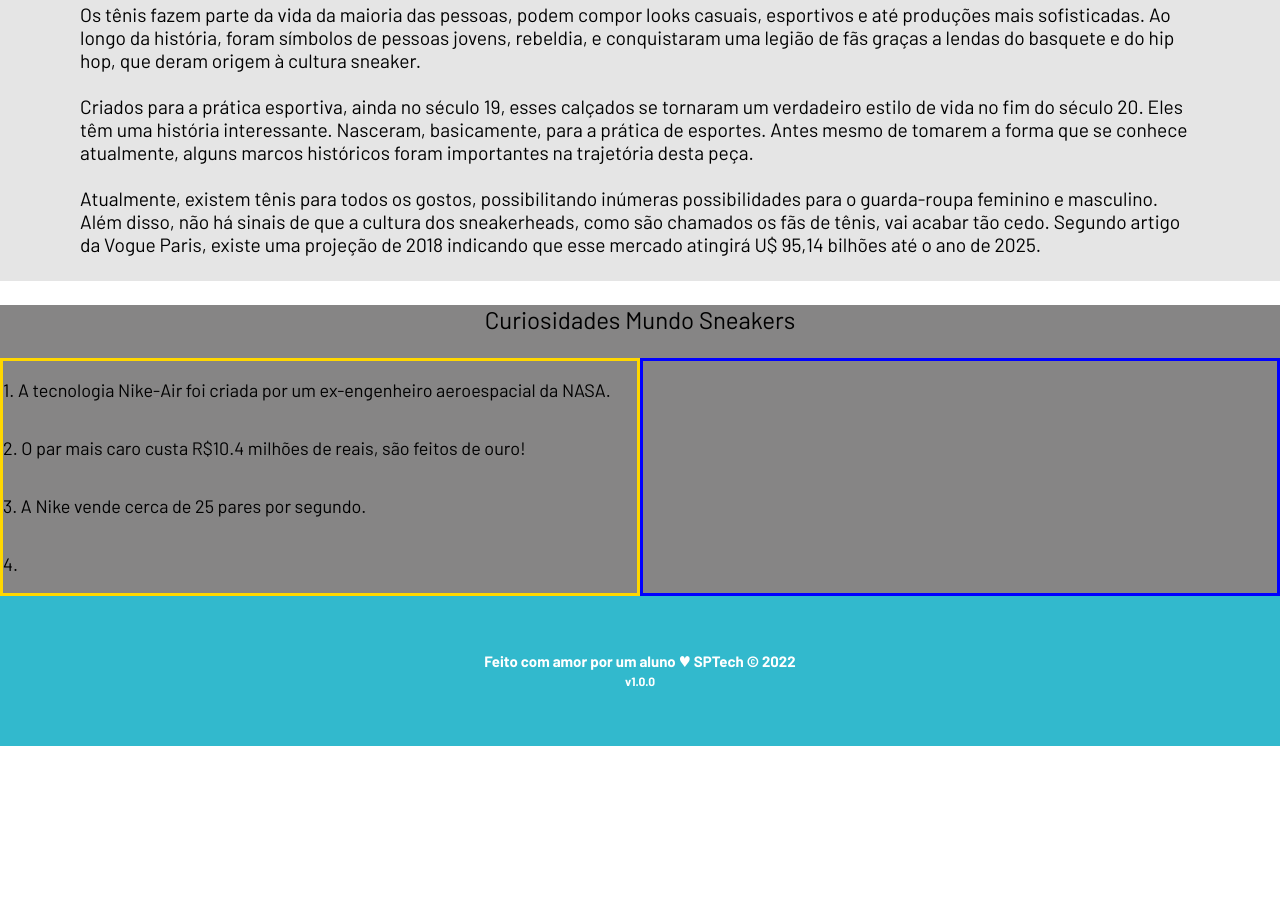
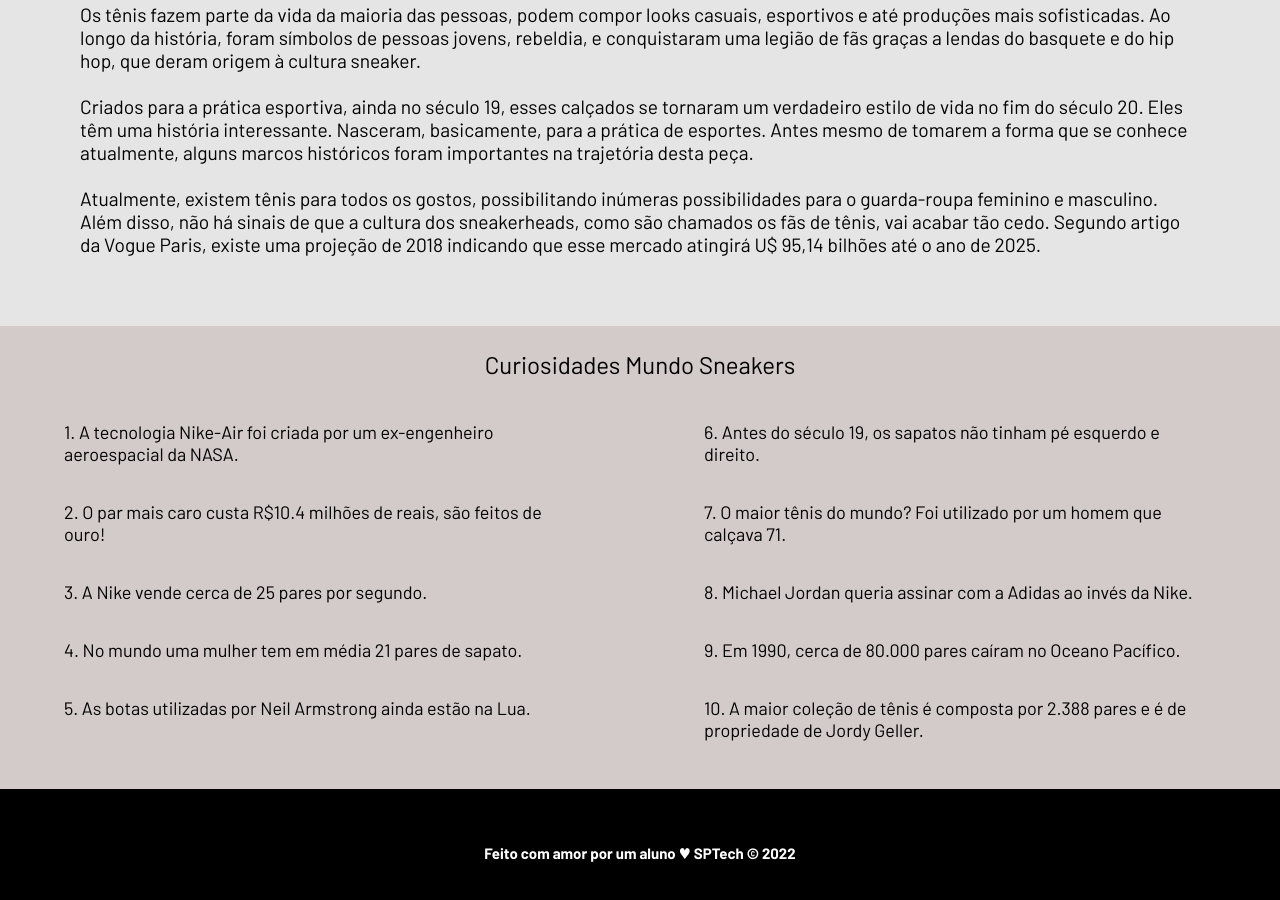
Before and after one commit to leonardosantosborges/Sneakers-ProjetoIndividual, a website: page site/public/index.html in a window 1280 px wide. Shown: the part 666-1566 px from the top of the page. Before the commit the page ends 1412 px from the top, so only its background shows below. Drawn offline with Linux system fonts and the light colour scheme.

Commit message:
pagina inicial finalizada

```diff
--- /dev/null
+++ b/site/public/css/modelos.css
@@ -0,0 +1,63 @@
+@import url('https://fonts.googleapis.com/css2?family=Barlow:ital,wght@0,100;0,200;0,300;0,400;0,500;0,600;0,700;0,800;0,900;1,100;1,200;1,300;1,400;1,500;1,600;1,700;1,800;1,900&display=swap');
+
+/* *{
+  margin: 0;
+	padding: 0;
+	border: 0;
+	font-size: 100%;
+	font: inherit;
+	vertical-align: baseline;
+} */
+
+
+body {
+  margin: 0;
+  padding: 0;
+  font-family: 'Barlow', "Segoe UI", Tahoma, Geneva, Verdana, sans-serif;
+  background-color: rgb(211, 202, 202);
+}
+
+.container {
+  width: 80%;
+  margin: auto;
+  display: flex;
+}
+
+.header {
+  border-bottom: 3px solid grey;
+  background-color: black;
+}
+
+.header .container {
+  justify-content: space-between;
+}
+
+.header a {
+  text-decoration: none;
+  color: white;
+}
+
+.agora {
+  font-weight: 800;
+}
+
+.navbar {
+  width: 800px;
+  display: flex;
+  align-items: center;
+  justify-content: space-between;
+  list-style: none;
+  color: whitesmoke;
+}
+
+
+.titulo {
+  color: #32b9cd;
+  width: fit-content;
+  font-weight: 500;
+  width: 80px;
+}
+
+.titulo img {
+  width: 80px;
+}
--- a/site/public/css/style.css
+++ b/site/public/css/style.css
@@ -14,7 +14,7 @@ body {
   margin: 0;
   padding: 0;
   font-family: 'Barlow', "Segoe UI", Tahoma, Geneva, Verdana, sans-serif;
-  /* background-color: black; */
+  background-color: rgb(211, 202, 202);
 }
 
 .container {
@@ -56,7 +56,6 @@ body {
   width: fit-content;
   font-weight: 500;
   width: 80px;
-
 }
 
 .titulo img {
@@ -103,6 +102,7 @@ body {
   background-color: #e5e5e5;
   display: flex;
   flex-direction: column;
+  height: 400px;
 }
 
 .social .introducao{
@@ -144,8 +144,9 @@ body {
 /* CURIOSIDADES  */
 
 .curiosidades{
-  background-color: rgb(134, 133, 133);
+  background-color: rgb(211, 202, 202);
   margin: none;
+  margin-bottom: 30px;
 }
 
 .curiosidades .titulo_c {
@@ -164,24 +165,39 @@ body {
 .curiosidades .sobre .about_one {
   display: flex;
   font-size: 18px;
-  border: 3px solid gold;
+  /* border: 3px solid gold; */
   flex-direction: column;
   width: 50%;
-  /* height: 300px; */
+}
+
+.curiosidades .sobre .about_one p{
+  width: 80%;
+  display: flex;
+  align-self: center;
 }
 
 .curiosidades .sobre .about_two {
-  border: 3px solid blue;
+  /* border: 3px solid blue; */
+  display: flex;
+  font-size: 18px;
+  flex-direction: column;
   width: 50%;
 }
+
+.curiosidades .sobre .about_two p{
+  width: 80%;
+  display: flex;
+  align-self: center;
+}
+
 
 
 
 /* FOOTER */
 
 .footer {
-  background-color: #32b9cd;
-  height: 150px;
+  background-color: black;
+  height: 130px;
   color: #fff;
   display: flex;
   font-size: 15px;
--- a/site/public/index.html
+++ b/site/public/index.html
@@ -13,9 +13,9 @@
     <link rel="icon" href="assets/imgs/Logo.png">
     <link rel="stylesheet" href="./css/style.css">
     <link rel="preconnect" href="https://fonts.gstatic.com">
-    <!-- <link
+    <link
         href="https://fonts.googleapis.com/css2?family=Exo+2:ital,wght@0,100;0,200;0,300;0,400;0,500;0,600;0,700;0,800;0,900;1,100;1,200;1,300;1,400;1,500;1,600;1,700;1,800;1,900&display=swap"
-        rel="stylesheet"> -->
+        rel="stylesheet">
 </head>
 
 <body>
@@ -25,7 +25,7 @@
             <ul class="navbar">
                 <li class="agora">Início</li>
                 <li>
-                    <a href="./simulador.html">Modelos</a>
+                    <a href="./modelos.html">Modelos</a>
                 </li>
                 <li>
                     <a href="">Cruzadinha</a>
@@ -59,9 +59,7 @@
             Atualmente, existem tênis para todos os gostos, possibilitando inúmeras possibilidades para o guarda-roupa feminino e masculino. Além disso, não há sinais de que a cultura dos sneakerheads, como são chamados os fãs de tênis, vai acabar tão cedo. Segundo artigo da Vogue Paris, existe uma projeção de 2018 indicando que esse mercado atingirá U$ 95,14 bilhões até o ano de 2025.
         </div>
         </div>
-
     </div>
-
     <!-- curiosidades -->
     <div class="curiosidades">
         <p class="titulo_c">Curiosidades Mundo Sneakers</p>
@@ -70,11 +68,16 @@
                 <p>1. A tecnologia Nike-Air foi criada por um ex-engenheiro aeroespacial da NASA.</p>
                 <p>2. O par mais caro custa R$10.4 milhões de reais, são feitos de ouro!</p>
                 <p>3. A Nike vende cerca de 25 pares por segundo.</p>
-                <p>4. </p>
+                <p>4. No mundo uma mulher tem em média 21 pares de sapato.</p>
+                <p>5. As botas utilizadas por Neil Armstrong ainda estão na Lua.</p>
             </div>
 
             <div class="about_two">
-
+                <p>6. Antes do século 19, os sapatos não tinham pé esquerdo e direito.</p>
+                <p>7. O maior tênis do mundo? Foi utilizado por um homem que calçava 71.</p>
+                <p>8. Michael Jordan queria assinar com a Adidas ao invés da Nike.</p>
+                <p>9. Em 1990, cerca de 80.000 pares caíram no Oceano Pacífico.</p>
+                <p>10. A maior coleção de tênis é composta por 2.388 pares e é de propriedade de Jordy Geller.</p>
             </div>
         </div>
     </div>
@@ -82,12 +85,7 @@
     <!--footer inicio-->
     <div class="footer">
         <div class="container">
-            <h4>Feito com amor por um aluno &hearts; SPTech &copy; 2022
-                <br>
-                <span class="version">
-                    v1.0.0
-                </span>
-            </h4>
+            <h4>Feito com amor por um aluno &hearts; SPTech &copy; 2022</h4>
         </div>
     </div>
     <!--footer fim-->
```
Also changed, not shown: site/public/modelos.html (added, +43 -0 lines).
